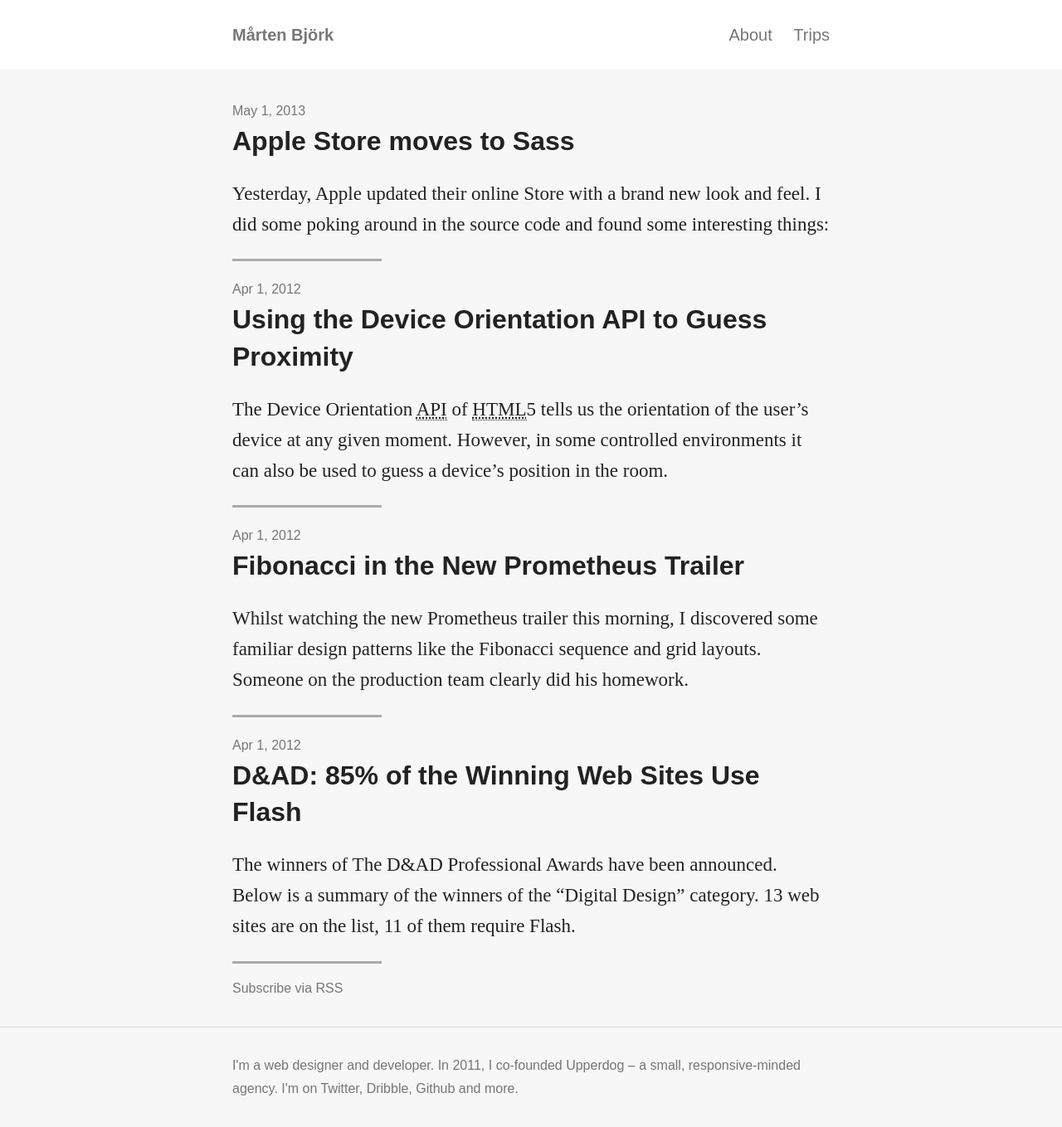
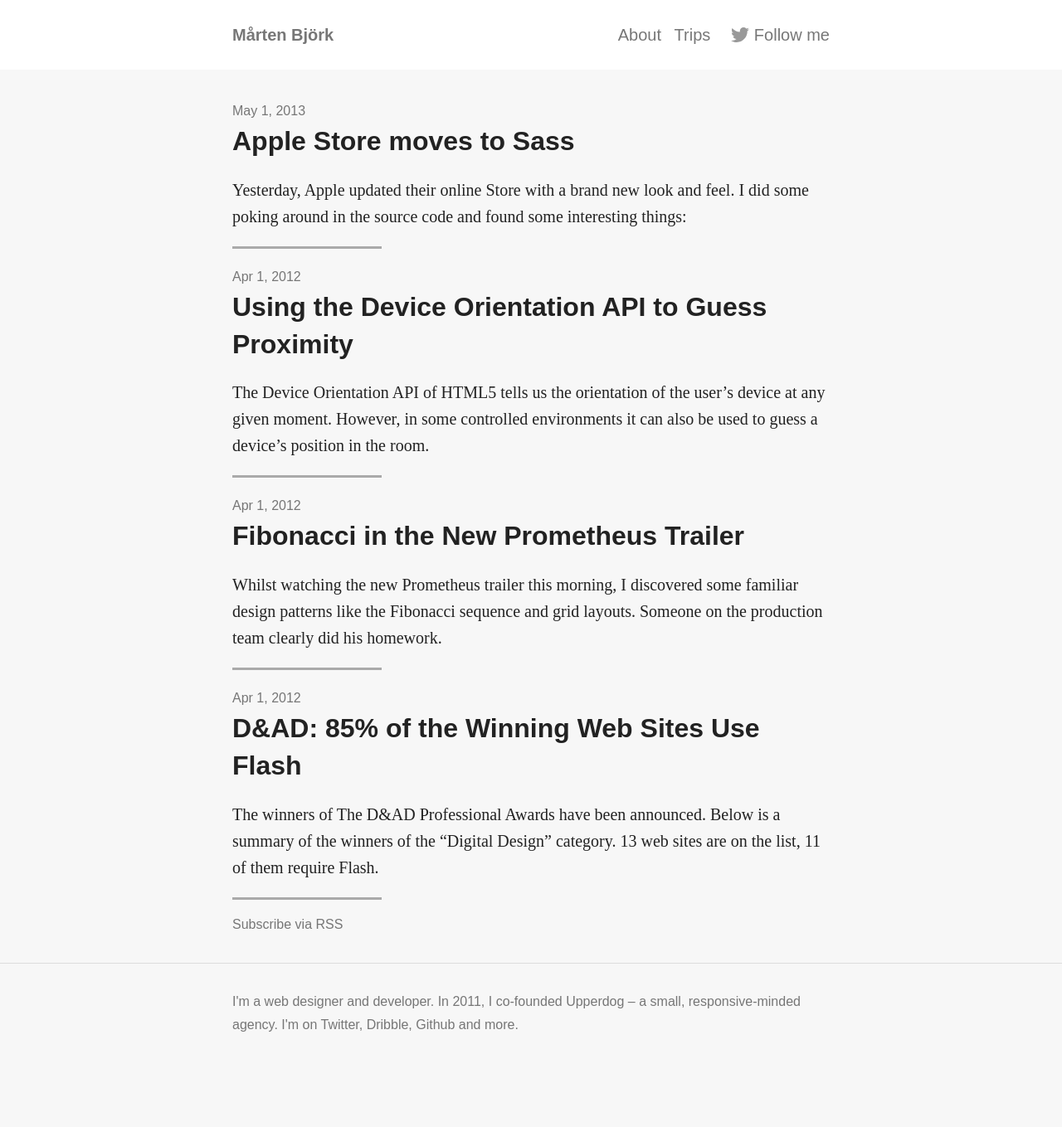
Before and after one commit to pavopax/pavopax.github.io, a Jekyll site: the page built from index.html, in a window 1280 px wide. Shown: the whole page at 83% size. Built offline with Jekyll 4.4.1, drawn with Linux system fonts in a browser that asks for light colours; nearby versions of some CDN libraries; some web fonts are replaced; library files that are not in the unit come from our copies; after the commit the page ends 1282 px from its top, so only the background shows below that.

Commit message:
Improved page head

```diff
--- a/_includes/header.html
+++ b/_includes/header.html
@@ -18,9 +18,18 @@
                 <ul>
                     {% for page in site.pages | sort: order %}
                         {% if page.title %}
-                            <li><a class="page-link" href="{{ page.url | prepend: site.baseurl }}">{{ page.title }}</a></li>
+                            <li><a href="{{ page.url | prepend: site.baseurl }}">{{ page.title }}</a></li>
                         {% endif %}
                     {% endfor %}
+                </ul>
+                <ul>
+                    <li>
+                        <svg class="inline-icon twitter-icon" width="22" height="22" viewBox="0 0 16 16">
+                          <path fill="#999" d="M15.969,3.058c-0.586,0.26-1.217,0.436-1.878,0.515c0.675-0.405,1.194-1.045,1.438-1.809
+                          c-0.632,0.375-1.332,0.647-2.076,0.793c-0.596-0.636-1.446-1.033-2.387-1.033c-1.806,0-3.27,1.464-3.27,3.27 c0,0.256,0.029,0.506,0.085,0.745C5.163,5.404,2.753,4.102,1.14,2.124C0.859,2.607,0.698,3.168,0.698,3.767 c0,1.134,0.577,2.135,1.455,2.722C1.616,6.472,1.112,6.325,0.671,6.08c0,0.014,0,0.027,0,0.041c0,1.584,1.127,2.906,2.623,3.206 C3.02,9.402,2.731,9.442,2.433,9.442c-0.211,0-0.416-0.021-0.615-0.059c0.416,1.299,1.624,2.245,3.055,2.271 c-1.119,0.877-2.529,1.4-4.061,1.4c-0.264,0-0.524-0.015-0.78-0.046c1.447,0.928,3.166,1.469,5.013,1.469 c6.015,0,9.304-4.983,9.304-9.304c0-0.142-0.003-0.283-0.009-0.423C14.976,4.29,15.531,3.714,15.969,3.058z"/>
+                        </svg>
+                        <a href="http://twitter.com/martenbjork">Follow me</a>
+                    </li>
                 </ul>
             </nav>
         </div>
--- a/css/main.scss
+++ b/css/main.scss
@@ -43,6 +43,10 @@
 img {
     display: block;
     max-width: 100%;
+}
+.inline-icon {
+    display: inline;
+    vertical-align: middle;
 }
 
 /* Typography */
@@ -126,13 +130,19 @@
         font-family: sans-serif;
         font-weight: 300;
         ul {
+            float: left;
+            margin-left: .75em;
             padding: 0;
             list-style-type: none;
         }
         li {
-            margin-left: 1em;
+            margin-left: .5em;
             display: inline;
         }
+    }
+    .twitter-icon {
+        position: relative;
+        top: -2px;
     }
 }
 
--- a/index.html
+++ b/index.html
@@ -9,7 +9,7 @@
             <li>
                 <span class="meta">{{ post.date | date: "%b %-d, %Y" }}</span>
                 <h2><a href="{{ post.url | prepend: site.baseurl }}">{{ post.title }}</a></h2>
-                {{ post.excerpt }}
+                <p>{{ post.excerpt | strip_html }}</p>
             </li>
             {% endfor %}
         </ul>
```
Also changed, not shown: about.md (+0 -1 lines), trips.md (+0 -1 lines).
